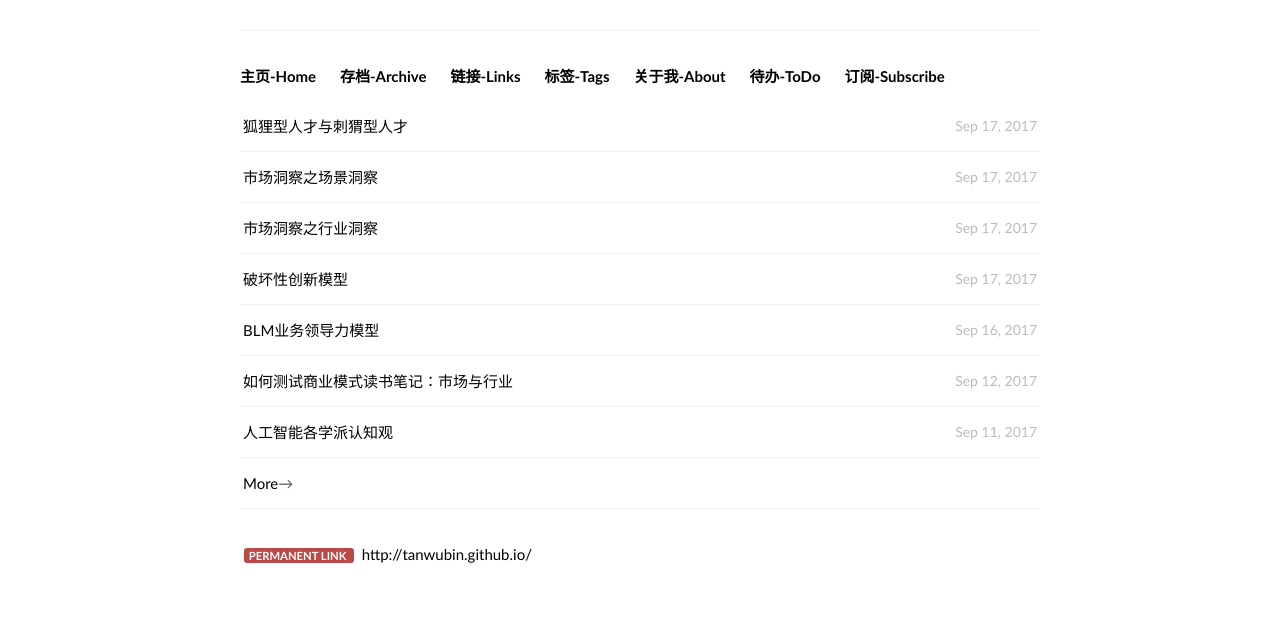
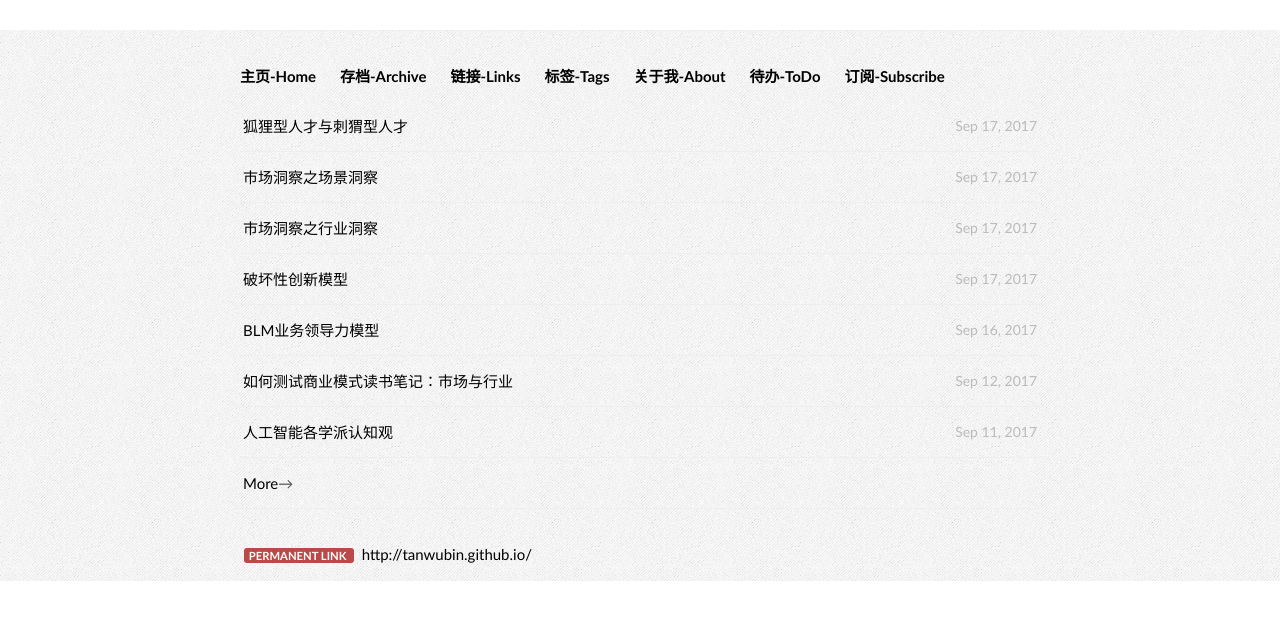
Before and after one commit to fk1091889767/tanwubin.github.io, a Jekyll site: the page built from index.html, in a window 1280 px wide. Shown: the top 620 px of the page. Built offline with Jekyll 4.4.1, drawn with Linux system fonts in a browser that asks for light colours.

Commit message:
update css

```diff
--- a/assets/css/effector-wide.css
+++ b/assets/css/effector-wide.css
@@ -52,7 +52,7 @@ body {
     font-size: 15px;
     line-height: 30px;
     color: #555;
-    backgroud:url(https://tanwubin.github.io/upload/image/);
+    background:url(https://tanwubin.github.io/upload/image/sand.png);
 }
 a {
 /*    color: #F95B1F;  */
```
